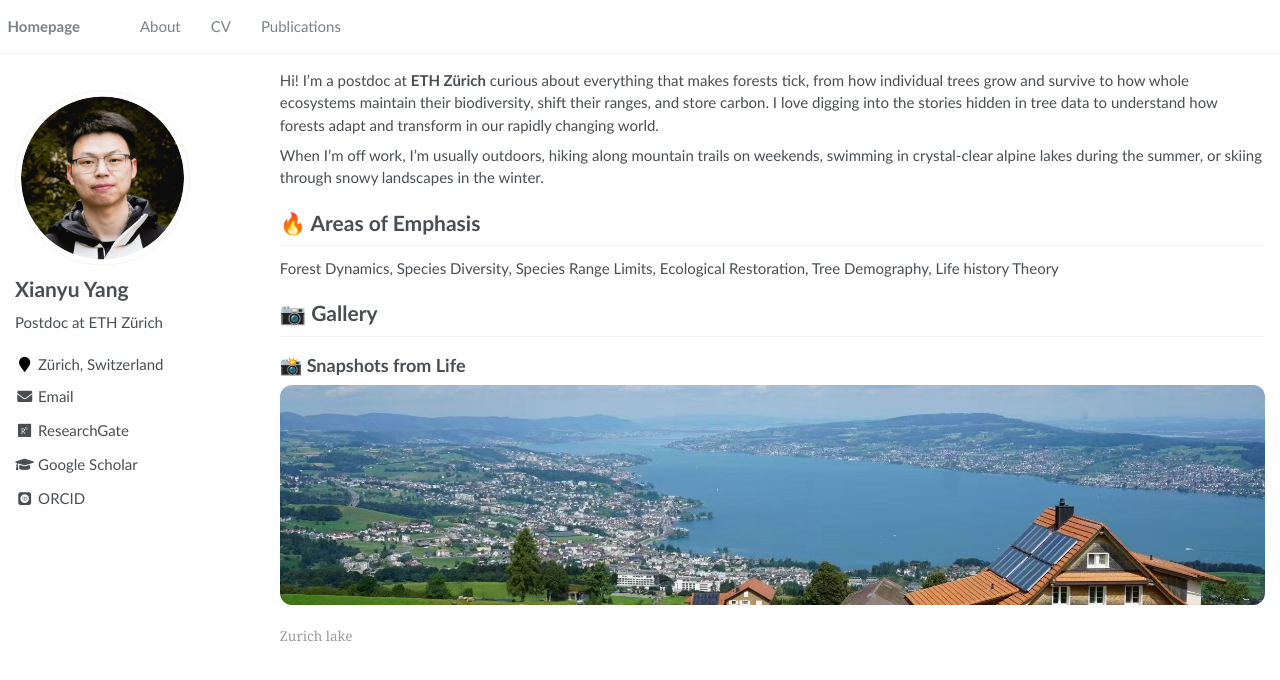
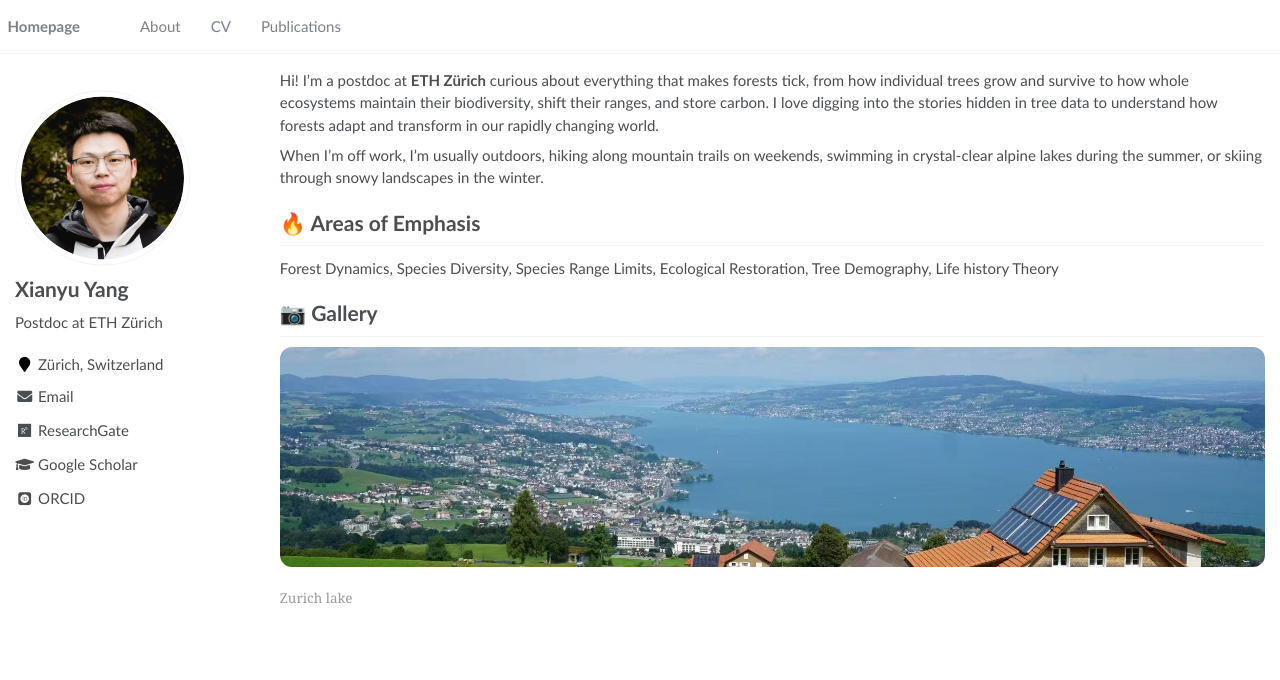
Before and after one commit to Xianyu-Yang/xianyu-yang.github.io, a Jekyll site: the page built from _pages/about.md, in a window 1280 px wide. Shown: the top 680 px of the page. Built offline with Jekyll 4.4.1, drawn with Linux system fonts in a browser that asks for light colours; some web fonts are replaced.

Commit message:
Update about.md

```diff
--- a/_pages/about.md
+++ b/_pages/about.md
@@ -24,8 +24,6 @@ When I’m off work, I’m usually outdoors, hiking along mountain trails on wee
 Forest Dynamics, Species Diversity, Species Range Limits, Ecological Restoration, Tree Demography, Life history Theory
 
 # 📷 Gallery
-## 📸 Snapshots from Life
-
 <div class="life-grid">
   <figure>
     <img src="/images/life/Zurich-lake.jpg" alt="Zurich lake" loading="lazy">
```
